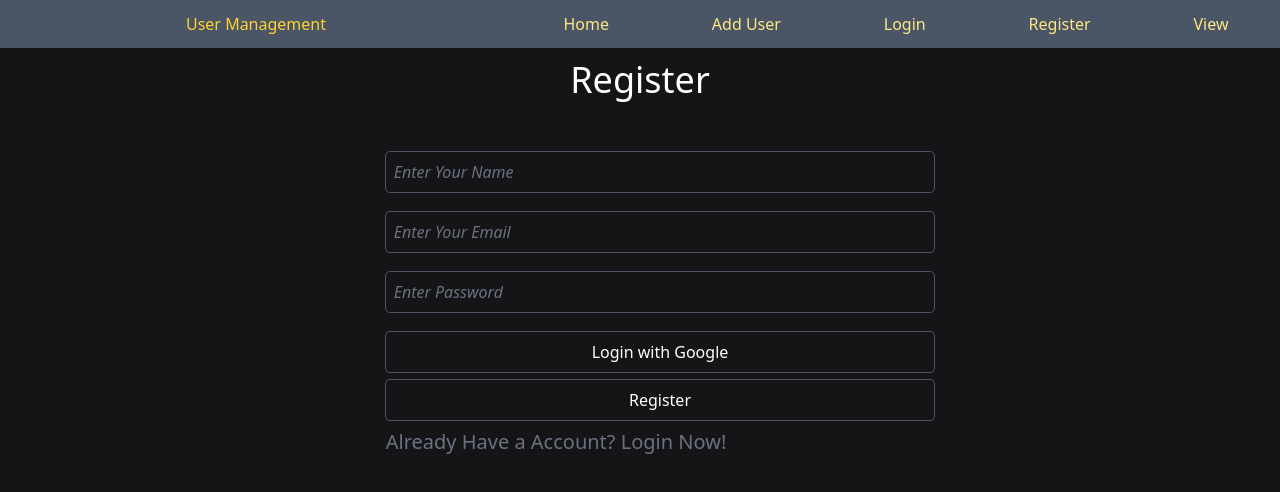
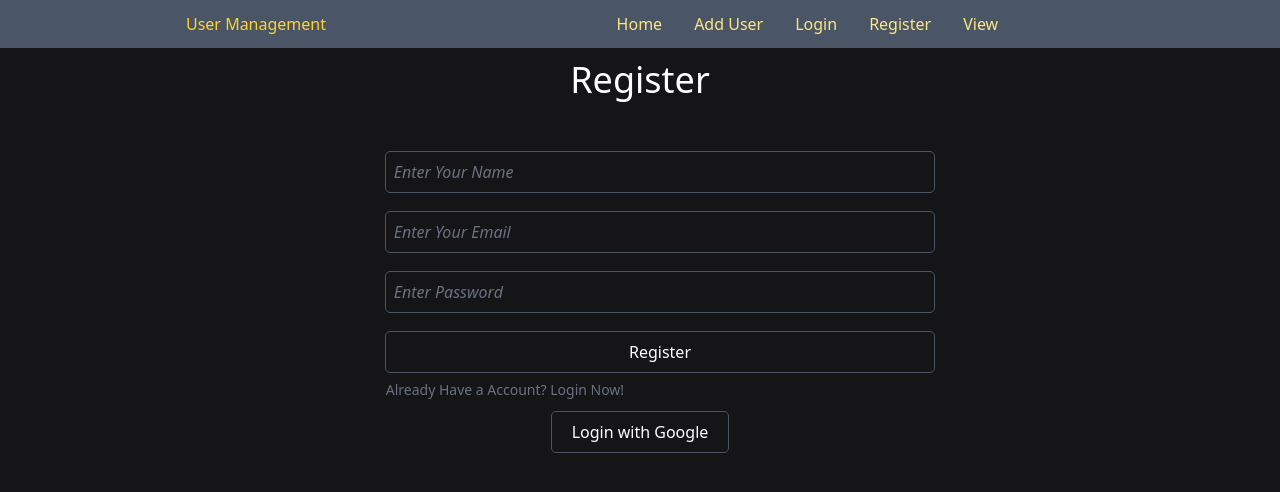
Before and after one commit to mohammad-aarif/User-Management-System, a React (Vite) app: page /register in a window 1280 px wide. Shown: the top 492 px of the page. Built offline with nearby package versions, Linux system fonts and the light colour scheme.

Commit message:
athentication updated and google auth. feature added!

```diff
--- a/src/Component/Login/Login.jsx
+++ b/src/Component/Login/Login.jsx
@@ -3,7 +3,7 @@ import { NavLink } from "react-router-dom";
 import { AuthContext } from "../../Provider/AuthProvider";
 
 const Login = () => {
-    const {signInEmail} = useContext(AuthContext)
+    const {signInEmail, signInGoogle} = useContext(AuthContext)
     const handleLogin = e => {
         e.preventDefault();
         const form = e.target;
@@ -13,15 +13,16 @@ const Login = () => {
 
     }
     return (
-        <div>
+        <div className="flex flex-col items-center">
             <h1 className="text-4xl text-center text-white">Login</h1>
-            <form onSubmit={handleLogin} className="text-gray-300 w-3/7 my-8 mx-auto">
+            <form onSubmit={handleLogin} className="text-gray-300 w-3/7 mt-8 mx-auto">
                 <input type="email" autoComplete='username' className="placeholder:text-gray-500 placeholder:italic outline-gray-600 outline focus:outline-green-500 p-2 rounded-sm w-full mx-5" name="email" placeholder="Enter Your Email"/><br />
                 <input type="password" className="placeholder:text-gray-500 placeholder:italic outline-gray-600 outline focus:outline-green-500 p-2 rounded-sm w-full mx-5 my-5" name="password" autoComplete="current-password" placeholder="Enter Password"/><br />
                 <input className="btn outline-gray-600 py-2 rounded-sm mx-5 outline focus:bg-green-600 w-full text-white" type="submit" value="Login" />
-                <button className="btn outline-gray-600 py-2 rounded-sm mx-5 mb-2 outline focus:bg-blue-400 w-full text-white">Login with Google</button>
-                <p className="mx-5 my-2 text-xl text-gray-500">Don't Have a Account? <NavLink to="/register">Register Now!</NavLink></p>
+
+                <p className="mx-5 my-2 text-sm text-gray-500">Don't Have a Account? <NavLink to="/register">Register Now!</NavLink></p>
             </form>
+            <button onClick={signInGoogle} className="btn outline-gray-600 py-2 px-5 my-1 rounded-sm outline focus:bg-blue-400 text-white">Login with Google</button>
         </div>
     );
 };
--- a/src/Component/Nav/Nav.jsx
+++ b/src/Component/Nav/Nav.jsx
@@ -1,15 +1,24 @@
+import { useContext } from "react";
 import { NavLink } from "react-router-dom";
+import { AuthContext } from "../../Provider/AuthProvider";
 
 const Nav = () => {
+    const {user} = useContext(AuthContext)
+
     return (
         <div className="mb-3 bg-gray-600 font-medium py-3 grid grid-cols-5">
             <div className="col-span-2 text-amber-300 mx-auto">User Management</div>
             <div className="flex justify-around col-span-3">
-                <NavLink className='text-amber-200 hover:text-amber-700' to='/'>Home</NavLink>
-                <NavLink className='text-amber-200 hover:text-amber-700' to='Addnew'>Add User</NavLink>
-                <NavLink className='text-amber-200 hover:text-amber-700' to='Login'>Login</NavLink>
-                <NavLink className='text-amber-200 hover:text-amber-700' to='Register'>Register</NavLink>
-                <NavLink className='text-amber-200 hover:text-amber-700' to='View'>View</NavLink>
+                <div className="">
+                    <NavLink className='text-amber-200 px-4 hover:text-amber-700' to='/'>Home</NavLink>
+                    <NavLink className='text-amber-200 px-4 hover:text-amber-700' to='Addnew'>Add User</NavLink>
+                    <NavLink className='text-amber-200 px-4 hover:text-amber-700' to='Login'>Login</NavLink>
+                    <NavLink className='text-amber-200 px-4 hover:text-amber-700' to='Register'>Register</NavLink>
+                    <NavLink className='text-amber-200 px-4 hover:text-amber-700' to='View'>View</NavLink>
+                </div>
+                <div className="">
+                    {(user?.displayName)?user?.displayName : user?.email }
+                </div>
             </div>
         </div>
     );
--- a/src/Component/Register/Register.jsx
+++ b/src/Component/Register/Register.jsx
@@ -3,7 +3,7 @@ import { NavLink } from "react-router-dom";
 import { AuthContext } from "../../Provider/AuthProvider";
 
 const Register = () => {
-    const {createUser} = useContext(AuthContext)
+    const {createUser, signInGoogle} = useContext(AuthContext)
     const handleRegister = e => {
         e.preventDefault()
         const form = e.target
@@ -17,17 +17,17 @@ const Register = () => {
 
     }
     return (
-        <div>
+        <div className=" mx-auto flex items-center flex-col">
             <h1 className="text-4xl text-center text-white">Register</h1>
 
-            <form onSubmit={handleRegister} className="w-3/7 text-gray-300 my-8 mx-auto">
+            <form onSubmit={handleRegister} className="w-3/7 text-gray-300 mt-8">
                 <input type="text" className="placeholder:text-gray-500 placeholder:italic outline-gray-600  outline focus:outline-green-500 p-2 rounded-sm w-full m-5" name="name" placeholder="Enter Your Name"/><br />
                 <input type="email" autoComplete='username' className="placeholder:text-gray-500 placeholder:italic outline-gray-600 outline focus:outline-green-500 p-2 rounded-sm w-full mx-5" name="email" placeholder="Enter Your Email"/><br />
                 <input type="password" className="placeholder:text-gray-500 placeholder:italic outline-gray-600 outline focus:outline-green-500 p-2 rounded-sm w-full mx-5 my-5" name="password" placeholder="Enter Password" autoComplete="new-password"/><br />
-                <button className="btn outline-gray-600 py-2 rounded-sm mx-5 mb-2 outline focus:bg-blue-400 w-full text-white">Login with Google</button>
                 <input className="btn outline-gray-600 py-2 rounded-sm mx-5 outline focus:bg-green-600 w-full text-white" type="submit" value="Register" />
-            <p className="mx-5 my-2 text-xl text-gray-500">Already Have a Account? <NavLink to="/login">Login Now!</NavLink></p>
+                <p className="mx-5 my-2 text-sm text-gray-500">Already Have a Account? <NavLink to="/login">Login Now!</NavLink></p>
             </form>
+            <button onClick={signInGoogle} className="btn outline-gray-600 py-2 px-5 my-1 rounded-sm outline focus:bg-blue-400 text-white">Login with Google</button>
         </div>
     );
 };
--- a/src/Provider/AuthProvider.jsx
+++ b/src/Provider/AuthProvider.jsx
@@ -1,35 +1,49 @@
-import { createContext } from "react";
+import { createContext, useState } from "react";
 import {auth} from '../Firebase/firebase.init';
-import { signInWithPopup, signInWithEmailAndPassword, createUserWithEmailAndPassword } from "firebase/auth";
+import { signInWithPopup, signInWithEmailAndPassword, createUserWithEmailAndPassword, GoogleAuthProvider } from "firebase/auth";
 
 export const AuthContext = createContext({})
+
 const AuthProvider = ({children}) => {
+    const [user, setUser] = useState(null)
+    const [loading, setLoading] = useState(true)
+
+    const googleProvider = new GoogleAuthProvider()
 
     const createUser = (email, password) =>{
-        console.log(email, password);
-
         return (
         createUserWithEmailAndPassword(auth, email, password)
         .then(user => console.log(user))
         .catch(err => console.log(err)))
     }
+
     const signInEmail = (email, password) => {
-        console.log(email, password)
         return(
         signInWithEmailAndPassword(auth, email, password)
-        .then(user => console.log(user))
+        .then(user => {
+            setUser(user.user);
+            setLoading(false);
+
+        })
         .catch(err => console.log(err)))
 
     }
+
     const signInGoogle = () =>{
-        signInWithPopup(auth)
-        .then(user => console.log(user))
+        console.log("hitted");
+
+        signInWithPopup(auth, googleProvider)
+        .then(user => {
+            setUser(user.user);
+            setLoading(false);
+        })
         .catch(err => console.log(err)
         )
     }
 
 
     const userData = {
+        user,
         createUser,
         signInEmail,
         signInGoogle,
```
